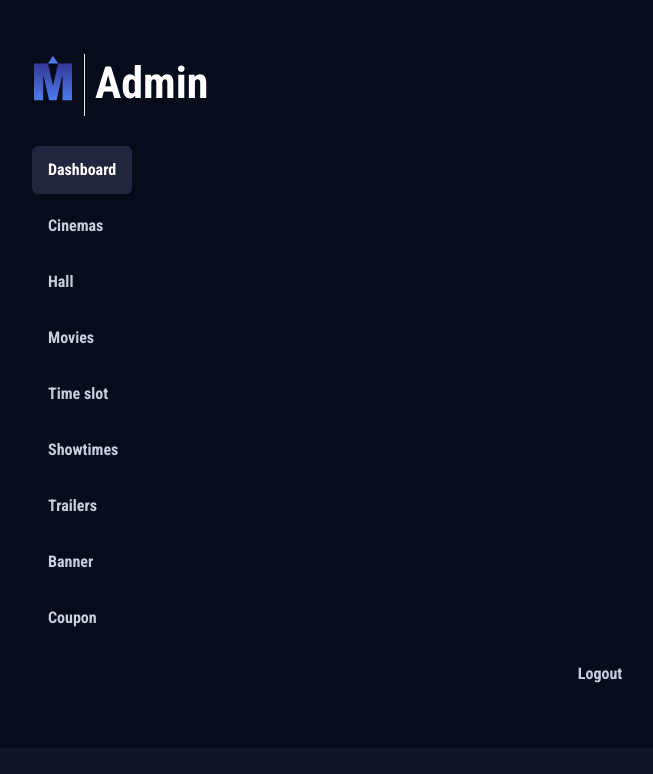
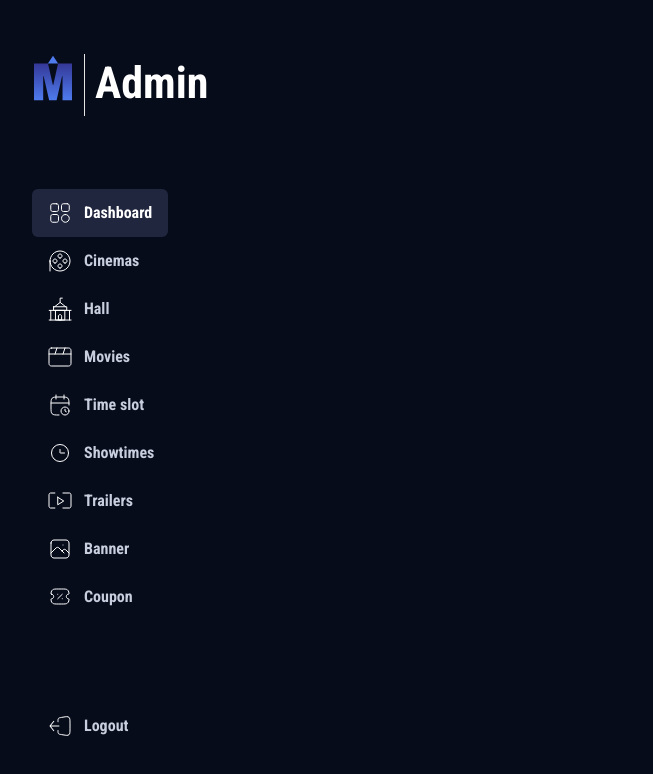
Before and after one commit to KrittidejDev/MinorCineplex, a Next.js app: page /admin/banner in a window 1280 px wide. Shown: the top 774 px of the page, without its empty margins (40-693 px from the left). Built offline with nearby package versions, Linux system fonts and the light colour scheme; a web font is replaced by a local one.

Commit message:
feat: add icons into adminsidebar and adjust height and position

```diff
--- a/src/components/ui/adminsidebar.tsx
+++ b/src/components/ui/adminsidebar.tsx
@@ -1,46 +1,72 @@
-import { useState } from 'react'
+import { useState } from "react";
 
-import LogoM from '../Icons/LogoM'
-import Link from 'next/link'
-
+import LogoM from "../Icons/LogoM";
+import Dashboard from "../Icons/Dashboard";
+import Cinema from "../Icons/Cinema";
+import Hall from "../Icons/Hall";
+import MovieLine from "../Icons/MovieLine";
+import DateTime from "../Icons/DateTime";
+import TimeLight from "../Icons/TimeLight";
+import CinemaWatch from "../Icons/CinemaWatch";
+import Banner from "../Icons/Banner";
+import CouponLight from "../Icons/CouponLight";
+import SignOutSquareLight from "../Icons/SignOutSquareLight";
+import Link from "next/link";
 
 function AdminSidebar() {
-  const [activeTab, setActiveTab] = useState('dashboard')
+  const [activeTab, setActiveTab] = useState("dashboard");
 
   const tabs = [
     {
-      title: 'dashboard',
-      url: '/admin/dashboard',
+      title: "dashboard",
+      url: "/admin/dashboard",
+      icon: <Dashboard width={24} height={24} />,
     },
-    { title: 'cinemas',
-      url: '/admin/cinema'
+    {
+      title: "cinemas",
+      url: "/admin/cinema",
+      icon: <Cinema width={24} height={24} />,
     },
-    { title: 'hall',
-      url: '/admin/hall'
+    {
+      title: "hall",
+      url: "/admin/hall",
+      icon: <Hall width={24} height={24} />,
     },
-    { title: 'movies',
-      url: '/admin/movie'
+    {
+      title: "movies",
+      url: "/admin/movie",
+      icon: <MovieLine width={24} height={24} />,
     },
-    { title: 'time slot',
-      url: '/admin/timeslot'
+    {
+      title: "time slot",
+      url: "/admin/timeslot",
+      icon: <DateTime width={24} height={24} />,
     },
-    { title: 'showtimes',
-      url: '/admin/showtime'
+    {
+      title: "showtimes",
+      url: "/admin/showtime",
+      icon: <TimeLight width={24} height={24} />,
     },
-    { title: 'trailers',
-       url: '/admin/trailer'
+    {
+      title: "trailers",
+      url: "/admin/trailer",
+      icon: <CinemaWatch width={24} height={24} />,
     },
-    { title: 'banner',
-      url: '/admin/banner'
+    {
+      title: "banner",
+      url: "/admin/banner",
+      icon: <Banner width={24} height={24} />,
     },
-    { title: 'coupon',
-      url: '/admin/coupon'
-    }
-  ]
+    {
+      title: "coupon",
+      url: "/admin/coupon",
+      icon: <CouponLight width={24} height={24} />,
+    },
+  ];
 
   return (
     <>
-      <div className="h-full bg-gray-gc1b flex flex-col py-[50px] px-[72px]">
+      <div className="h-dvh bg-gray-gc1b flex flex-col justify-between py-[50px] px-[72px]">
         <div className="flex">
           <div className="mt-1 pr-2.5 border-r">
             <LogoM />
@@ -50,20 +76,29 @@ function AdminSidebar() {
           </h2>
         </div>
 
-        <div className="flex flex-col gap-2 mt-[30px]">
-
-
+        <div className="flex flex-col gap-2mt-[30px]">
           {tabs.map((tab) => (
             <Link key={tab.title} href={tab.url}>
               <button
                 onClick={() => setActiveTab(tab.title)}
-      className={`py-3 px-4 cursor-pointer ${
+                className={`flex gap-3 py-3 px-4 cursor-pointer ${
                   activeTab === tab.title ? "bg-gray-g63f rounded-sm" : ""
                 }`}
               >
                 <span
+                  className={`${
+                    activeTab === tab.title
+                      ? "text-white-wfff"
+                      : "text-gray-gedd"
+                  }`}
+                >
+                  {tab.icon}
+                </span>
+                <span
                   className={`font-bold ${
-          activeTab === tab.title ? "text-white-wfff" : "text-gray-gedd"
+                    activeTab === tab.title
+                      ? "text-white-wfff"
+                      : "text-gray-gedd"
                   }`}
                 >
                   {tab.title.charAt(0).toUpperCase() + tab.title.slice(1)}
@@ -71,15 +106,15 @@ function AdminSidebar() {
               </button>
             </Link>
           ))}
-
         </div>
 
-        <button className="py-3 px-4 mt-2 cursor-pointer">
+        <button className="flex gap-3 py-3 px-4 mt-2 cursor-pointer">
+          <SignOutSquareLight />
           <p className="font-bold text-gray-gedd">Logout</p>
         </button>
       </div>
     </>
-  )
+  );
 }
 
-export default AdminSidebar
+export default AdminSidebar;
```
Lines whose indentation alone changed are shown as unchanged.
